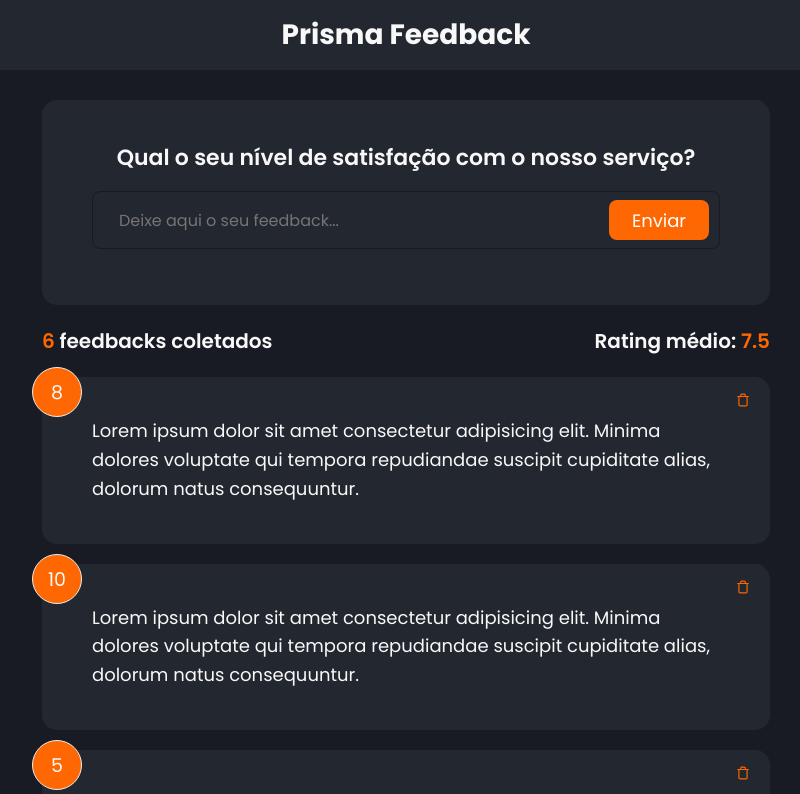
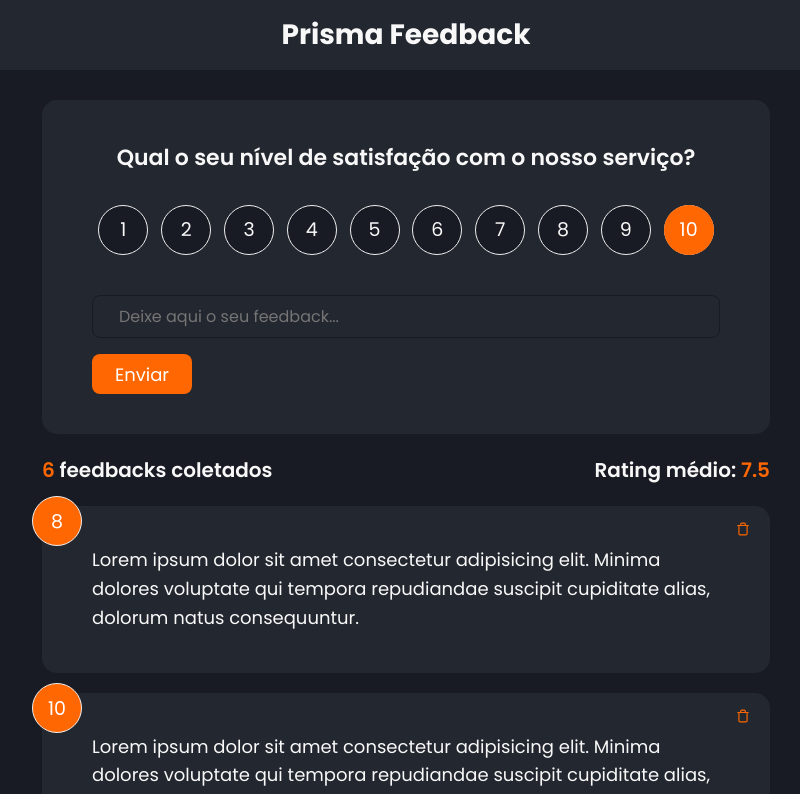
Before and after one commit to adairjuneoaf/prisma-feedback-app, a React (Create React App) app: page / in a window 1280 px wide. Shown: the top 794 px of the page, without its empty margins (234-1034 px from the left). Built offline with nearby package versions, Linux system fonts and the light colour scheme.

Commit message:
Feedback form refatorado.

```diff
--- a/src/components/FeedbackCardItem.jsx
+++ b/src/components/FeedbackCardItem.jsx
@@ -30,11 +30,14 @@ export const FeedbackCardItemComponent = ({ id, ratingFeedback, descriptionFeedb
   );
 };
 
+// Default Values of Properties
 FeedbackCardItemComponent.defaultProps = {
+  id: 0,
   ratingFeedback: 0,
   descriptionFeedback: "Description default feedback",
 };
 
+// Typings Properties
 FeedbackCardItemComponent.propsTypes = {
   id: PropsTypes.number.isRequired,
   ratingFeedback: PropsTypes.number.isRequired,
--- a/src/components/FeedbackForm.jsx
+++ /dev/null
@@ -1,45 +0,0 @@
-// Main Dependencies
-import React, { Fragment, useRef, useState } from "react";
-import { ButtonComponent } from "./Button";
-
-// Contexts Dependencies
-
-export const FeedbackFormComponent = () => {
-  const [userFeedback, setUserFeedback] = useState({});
-  const descriptionFeedback = useRef(null);
-
-  console.log(userFeedback);
-
-  const handleSubmitMyFeedback = (event) => {
-    event.preventDefault();
-
-    if (descriptionFeedback.current.value.trim() === "" || descriptionFeedback.current.value.length <= 8) {
-      return console.log("Description invalid!");
-    }
-
-    setUserFeedback(descriptionFeedback.current.value);
-    console.log(descriptionFeedback.current.value);
-  };
-
-  return (
-    <Fragment>
-      <div className="card">
-        <form onSubmit={handleSubmitMyFeedback}>
-          <h2>Qual o seu nível de satisfação com o nosso serviço?</h2>
-          <div className="input-group">
-            <input
-              type="text"
-              name="description"
-              id="description"
-              placeholder="Deixe aqui o seu feedback..."
-              ref={descriptionFeedback}
-            />
-            <ButtonComponent type="submit" version="secondary">
-              Enviar
-            </ButtonComponent>
-          </div>
-        </form>
-      </div>
-    </Fragment>
-  );
-};
--- a/src/components/Button.jsx
+++ b/src/components/FeedbackForm/Button.jsx
@@ -2,27 +2,25 @@
 import React, { Fragment } from "react";
 import propTypes from "prop-types";
 
-export const ButtonComponent = ({ children, type, version, isDisabled }) => {
+export const Button = ({ children, type, version, isDisabled }) => {
   return (
     <Fragment>
-      <button
-        type={type}
-        className={`btn btn-${version}`}
-        disabled={isDisabled}
-      >
+      <button type={type} className={`btn btn-${version}`} disabled={isDisabled}>
         {children}
       </button>
     </Fragment>
   );
 };
 
-ButtonComponent.defaultProps = {
+// Default Values of Properties
+Button.defaultProps = {
   type: "button",
   version: "primary",
   isDisabled: false,
 };
 
-ButtonComponent.propTypes = {
+// Typings Properties
+Button.propTypes = {
   children: propTypes.string.isRequired,
   type: propTypes.string,
   version: propTypes.string,
--- /dev/null
+++ b/src/components/FeedbackForm/Input.jsx
@@ -0,0 +1,25 @@
+// Main Dependencies
+import React, { Fragment, useRef } from "react";
+
+export const Input = ({ description }) => {
+  const descriptionFeedback = useRef("");
+
+  const selectDescriptionFeedback = (event) => {
+    description(event.target.value);
+  };
+
+  return (
+    <Fragment>
+      <div className="input-group">
+        <input
+          type="text"
+          name="description"
+          id="description"
+          placeholder="Deixe aqui o seu feedback..."
+          onChange={selectDescriptionFeedback}
+          ref={descriptionFeedback}
+        />
+      </div>
+    </Fragment>
+  );
+};
--- /dev/null
+++ b/src/components/FeedbackForm/Rating.jsx
@@ -0,0 +1,128 @@
+// Main Dependencies
+import React, { Fragment, useState } from "react";
+
+export const Rating = ({ rating }) => {
+  const [ratingSelected, setRatingSelected] = useState(10);
+
+  const selectRatingFeedback = (event) => {
+    setRatingSelected(Number(event.target.value));
+    rating(Number(event.target.value));
+  };
+
+  return (
+    <Fragment>
+      <ul className="rating">
+        <li>
+          <input
+            type="radio"
+            name="rating"
+            id="num1"
+            value={"1"}
+            onChange={selectRatingFeedback}
+            checked={ratingSelected === 1}
+          />
+          <label htmlFor="num1">1</label>
+        </li>
+        <li>
+          <input
+            type="radio"
+            name="rating"
+            id="num2"
+            value={"2"}
+            onChange={selectRatingFeedback}
+            checked={ratingSelected === 2}
+          />
+          <label htmlFor="num2">2</label>
+        </li>
+        <li>
+          <input
+            type="radio"
+            name="rating"
+            id="num3"
+            value={"3"}
+            onChange={selectRatingFeedback}
+            checked={ratingSelected === 3}
+          />
+          <label htmlFor="num3">3</label>
+        </li>
+        <li>
+          <input
+            type="radio"
+            name="rating"
+            id="num4"
+            value={"4"}
+            onChange={selectRatingFeedback}
+            checked={ratingSelected === 4}
+          />
+          <label htmlFor="num4">4</label>
+        </li>
+        <li>
+          <input
+            type="radio"
+            name="rating"
+            id="num5"
+            value={"5"}
+            onChange={selectRatingFeedback}
+            checked={ratingSelected === 5}
+          />
+          <label htmlFor="num5">5</label>
+        </li>
+        <li>
+          <input
+            type="radio"
+            name="rating"
+            id="num6"
+            value={"6"}
+            onChange={selectRatingFeedback}
+            checked={ratingSelected === 6}
+          />
+          <label htmlFor="num6">6</label>
+        </li>
+        <li>
+          <input
+            type="radio"
+            name="rating"
+            id="num7"
+            value={"7"}
+            onChange={selectRatingFeedback}
+            checked={ratingSelected === 7}
+          />
+          <label htmlFor="num7">7</label>
+        </li>
+        <li>
+          <input
+            type="radio"
+            name="rating"
+            id="num8"
+            value={"8"}
+            onChange={selectRatingFeedback}
+            checked={ratingSelected === 8}
+          />
+          <label htmlFor="num8">8</label>
+        </li>
+        <li>
+          <input
+            type="radio"
+            name="rating"
+            id="num9"
+            value={"9"}
+            onChange={selectRatingFeedback}
+            checked={ratingSelected === 9}
+          />
+          <label htmlFor="num9">9</label>
+        </li>
+        <li>
+          <input
+            type="radio"
+            name="rating"
+            id="num10"
+            value={"10"}
+            onChange={selectRatingFeedback}
+            checked={ratingSelected === 10}
+          />
+          <label htmlFor="num10">10</label>
+        </li>
+      </ul>
+    </Fragment>
+  );
+};
--- /dev/null
+++ b/src/components/FeedbackForm/index.jsx
@@ -0,0 +1,55 @@
+// Main Dependencies
+import React, { Fragment, useState } from "react";
+import PropTypes from "prop-types";
+
+// Contexts Dependencies
+
+// Components Dependencies
+import { Input } from "./Input";
+import { Rating } from "./Rating";
+import { Button } from "./Button";
+
+export const FeedbackFormComponent = () => {
+  const [userFeedback, setUserFeedback] = useState({
+    rating: PropTypes.number,
+    description: PropTypes.string,
+  });
+
+  const handleSubmitMyFeedback = (event) => {
+    event.preventDefault();
+
+    if (String(userFeedback.description).trim() === "" || String(userFeedback.description).length <= 8) {
+      return console.log("Description invalid!");
+    }
+
+    if (userFeedback.rating < 0 || userFeedback.rating > 10) {
+      return console.log("Rating selected invalid!");
+    }
+
+    return console.log(userFeedback);
+  };
+
+  return (
+    <Fragment>
+      <div className="card">
+        <h2>Qual o seu nível de satisfação com o nosso serviço?</h2>
+        <form onSubmit={handleSubmitMyFeedback}>
+          <Rating
+            rating={(number) => {
+              setUserFeedback((data) => ({ ...data, rating: number }));
+            }}
+          />
+          <Input
+            description={(text) => {
+              setUserFeedback((data) => ({ ...data, description: text }));
+            }}
+          />
+
+          <Button type="submit" version="secondary">
+            Enviar
+          </Button>
+        </form>
+      </div>
+    </Fragment>
+  );
+};
--- a/src/contexts/contextFeedbackManagement.jsx
+++ b/src/contexts/contextFeedbackManagement.jsx
@@ -3,7 +3,9 @@ import { createContext, useState } from "react";
 import PropTypes from "prop-types";
 
 export const FeedbackManagement = createContext({
-  handleDeleteFeedbackById: () => {},
+  insertNewFeedbackByData: ({ description, rating }) => {},
+  handleDeleteFeedbackById: (id) => {},
+  idFeedbackDelete: PropTypes.number,
   feedbackList: PropTypes.arrayOf(
     PropTypes.shape({
       id: PropTypes.number,
@@ -11,9 +13,6 @@ export const FeedbackManagement = createContext({
       description: PropTypes.string,
     })
   ),
-
-  handleDeleteFeedbackById: (id) => {},
-  feedbackList: [{}],
 });
 
 export const FeedbackManagementProvider = ({ children }) => {
@@ -62,9 +61,13 @@ export const FeedbackManagementProvider = ({ children }) => {
     console.log(id);
   };
 
+  const insertNewFeedbackByData = ({ description, rating }) => {
+    setFeedbackList(...feedbackList, { description, rating });
+  };
+
   return (
     <FeedbackManagement.Provider
-      value={{ handleDeleteFeedbackById, feedbackList }}
+      value={{ handleDeleteFeedbackById, feedbackList, insertNewFeedbackByData, idFeedbackDelete }}
     >
       {children}
     </FeedbackManagement.Provider>
--- a/src/styles/global.scss
+++ b/src/styles/global.scss
@@ -177,7 +177,7 @@ input:focus {
 .rating li,
 .num-display {
   position: relative;
-  background: #f4f4f4;
+  background: var(--blue-900);
   width: 50px;
   height: 50px;
   padding: 10px;
@@ -202,8 +202,8 @@ input:focus {
 
 .rating li:hover,
 .num-display {
-  background: var(--orange-900);
-  // color: #fff;
+  background-color: var(--orange-900);
+  color: #fff;
 }
 
 [type="radio"] {
@@ -211,8 +211,8 @@ input:focus {
 }
 
 [type="radio"]:checked ~ label {
-  background: var(--orange-900);
-  // color: #fff;
+  background-color: var(--orange-900);
+  color: #fff;
 }
 
 .input-group {
```
